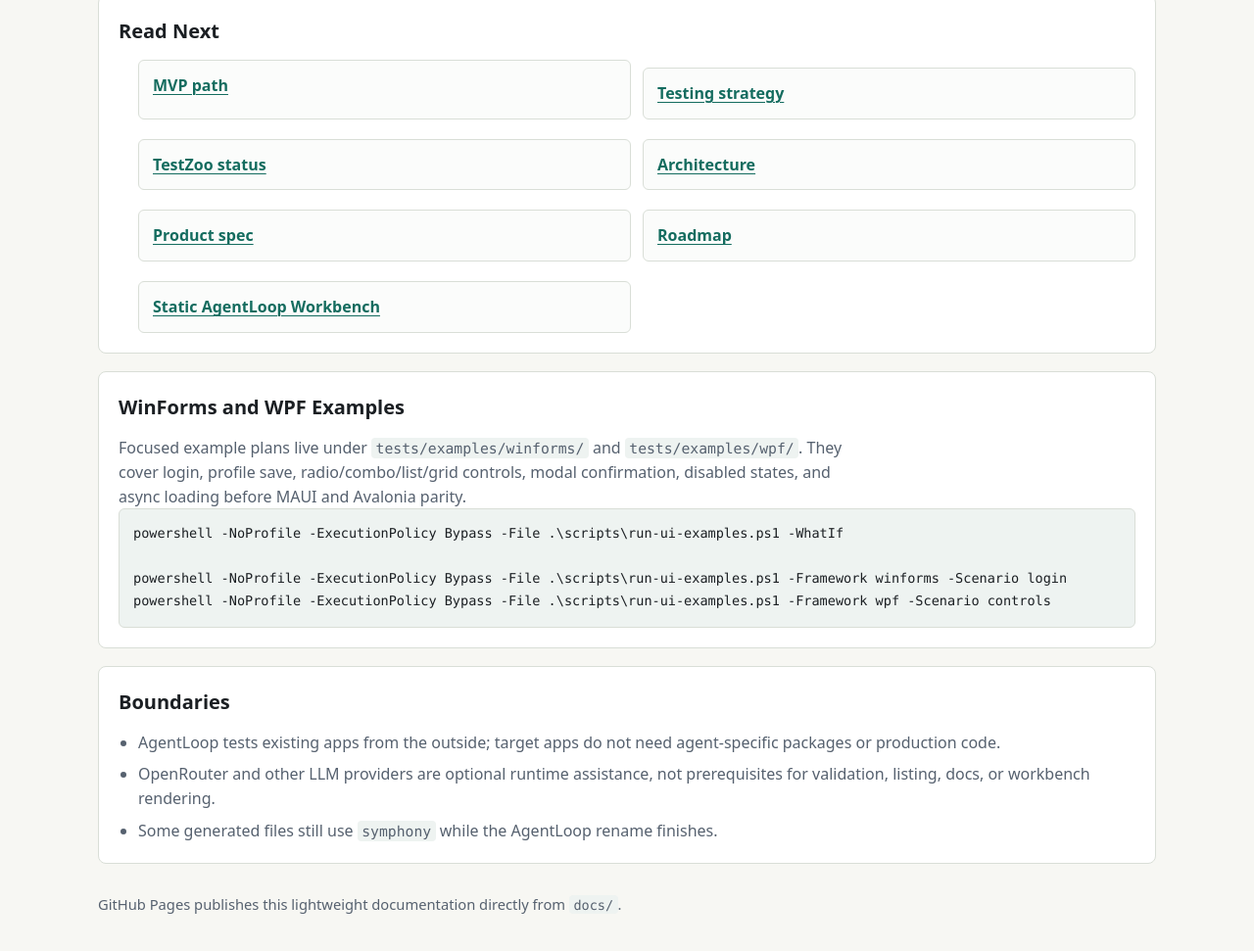
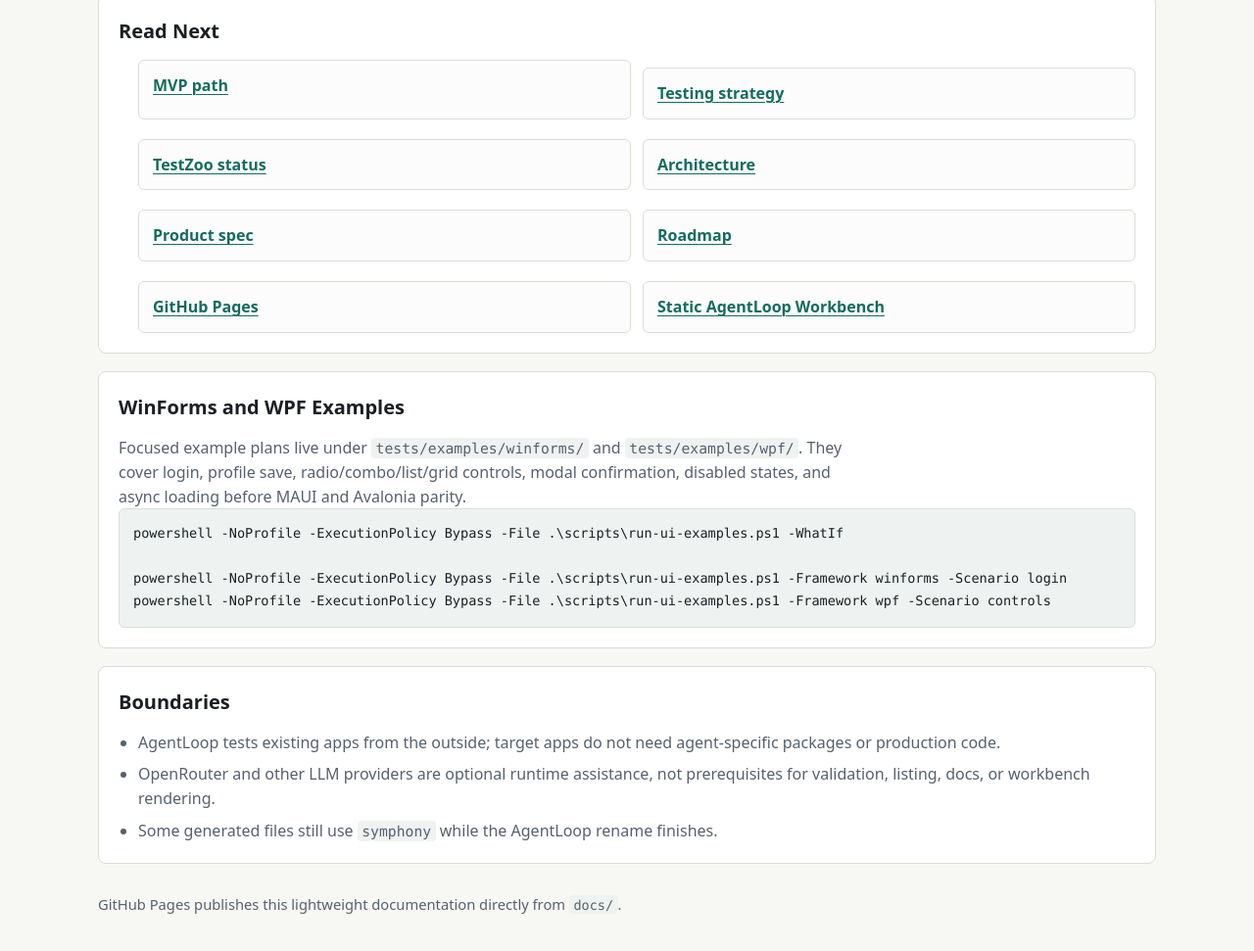
Before and after one commit to Vince427/dotnet-ai-test-agent, a plain HTML site: page docs/index.html in a window 1280 px wide. Shown: the part 882-1853 px from the top of the page at 98% size. Drawn offline with Linux system fonts and the light colour scheme.

Commit message:
Document GitHub Pages publishing

```diff
--- a/docs/index.html
+++ b/docs/index.html
@@ -262,6 +262,7 @@ powershell -ExecutionPolicy Bypass -File .\scripts\render-ui.ps1</code></pre>
           <li><a href="architecture.md">Architecture</a></li>
           <li><a href="spec.md">Product spec</a></li>
           <li><a href="roadmap.md">Roadmap</a></li>
+          <li><a href="github-pages.md">GitHub Pages</a></li>
           <li><a href="symphony.html">Static AgentLoop Workbench</a></li>
         </ul>
       </article>
```
Also changed, not shown: 4 other files.
